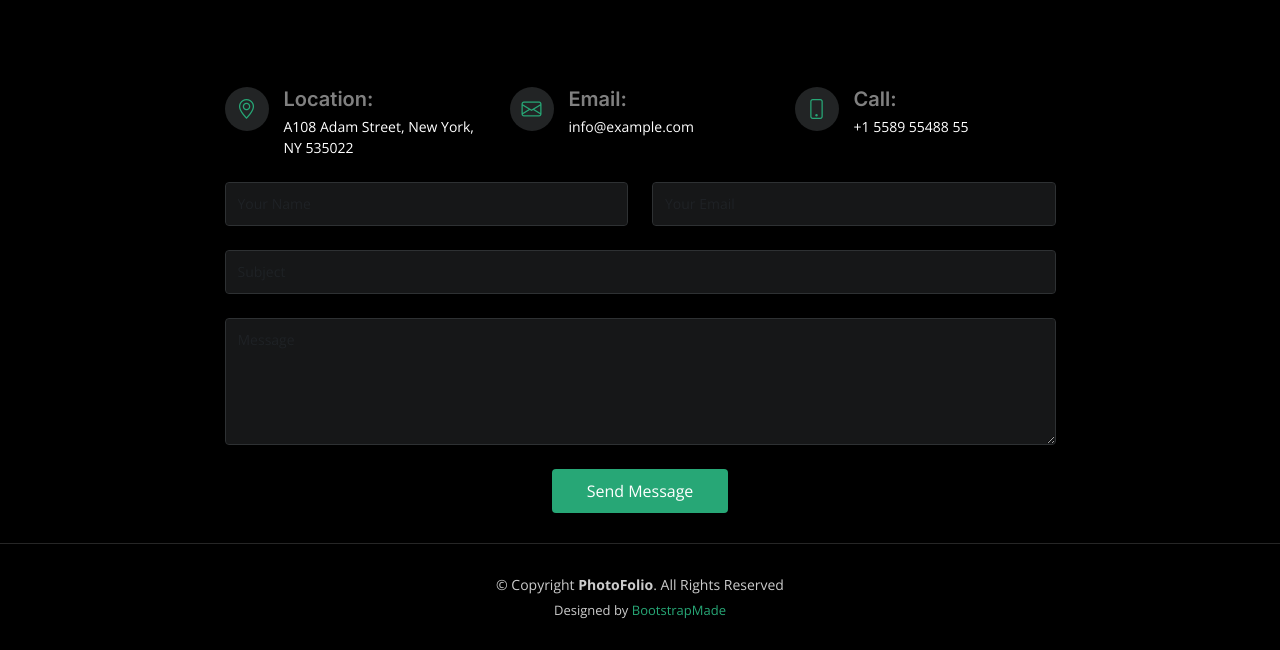
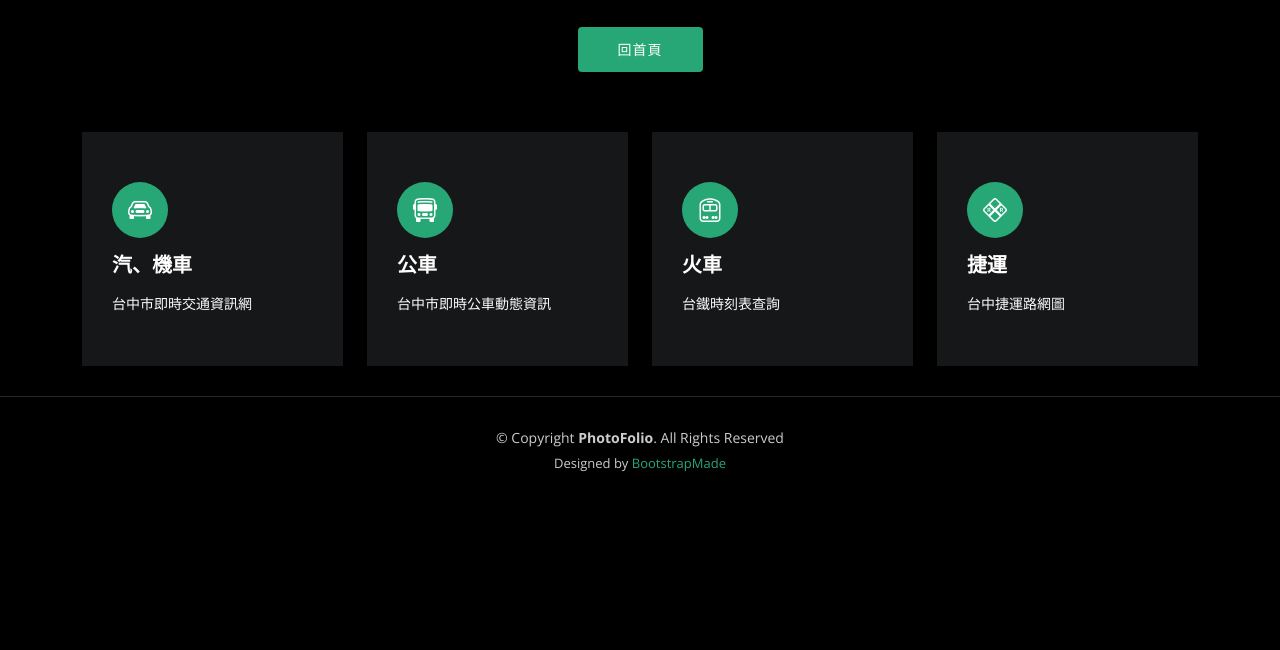
Before and after one commit to c2121005/csb-styy6m, a website: page contact.html in a window 1280 px wide. Shown: the part 226-876 px from the top of the page. After the commit the page ends 800 px from the top, so only its background shows below. Drawn offline with nearby package versions, Linux system fonts and the light colour scheme.

Commit message:
Update contact.html
Update contact.html

```diff
--- a/contact.html
+++ b/contact.html
@@ -48,7 +48,7 @@
         <!-- Uncomment the line below if you also wish to use an image logo -->
         <!-- <img src="assets/img/logo.png" alt=""> -->
         <i class="bi bi-camera"></i>
-        <h1> 台中豬旅</h1>
+      <h1> 台中豬旅</h1>
       </a>
 
       <nav id="navbar" class="navbar">
@@ -77,88 +77,65 @@
     </div>
   </header><!-- End Header -->
 
-  <!-- ======= Hero Section ======= -->
-  <section id="hero" class="hero d-flex flex-column justify-content-center align-items-center" data-aos="fade" data-aos-delay="1500">
+  <main id="main" data-aos="fade" data-aos-delay="1500">
+
+    <!-- ======= End Page Header ======= -->
+<section id="hero" class="hero d-flex flex-column justify-content-center align-items-center" data-aos="fade" data-aos-delay="1500">
     <div class="container">
       <div class="row justify-content-center">
         <div class="col-lg-6 text-center">
           <h2><span>台中</span>吃喝玩樂景點推薦</h2>
           <p>交通攻略</p>
+          <a href="index.html" class="btn-get-started">回首頁</a>
         </div>
       </div>
     </div>
   </section><!-- End Hero Section -->
 
-    <!-- ======= Contact Section ======= -->
-    <section id="contact" class="contact">
+  <main id="main" data-aos="fade" data-aos-delay="1500">
+
+    <!-- ======= Services Section ======= -->
+    <section id="services" class="services">
       <div class="container">
 
-        <div class="row gy-4 justify-content-center">
+        <div class="row gy-4">
 
-          <div class="col-lg-3">
-            <div class="info-item d-flex">
-              <i class="bi bi-geo-alt flex-shrink-0"></i>
-              <div>
-                <h4>Location:</h4>
-                <p>A108 Adam Street, New York, NY 535022</p>
-              </div>
+
+          <div class="col-xl-3 col-md-6">
+            <div class="service-item position-relative">
+              <i class="bi bi-car-front"></i>
+              <h4><a href="https://e-traffic.taichung.gov.tw/ATIS_TCC/" class="stretched-link">汽、機車</a></h4>
+              <p>台中市即時交通資訊網</p>
             </div>
-          </div><!-- End Info Item -->
+          </div><!-- End Service Item -->
 
-          <div class="col-lg-3">
-            <div class="info-item d-flex">
-              <i class="bi bi-envelope flex-shrink-0"></i>
-              <div>
-                <h4>Email:</h4>
-                <p>info@example.com</p>
-              </div>
+          <div class="col-xl-3 col-md-6">
+            <div class="service-item position-relative">
+              <i class="bi bi-bus-front"></i>
+              <h4><a href="https://citybus.taichung.gov.tw/ebus/driving-map" class="stretched-link">公車</a></h4>
+              <p>台中市即時公車動態資訊</p>
             </div>
-          </div><!-- End Info Item -->
+          </div><!-- End Service Item -->
 
-          <div class="col-lg-3">
-            <div class="info-item d-flex">
-              <i class="bi bi-phone flex-shrink-0"></i>
-              <div>
-                <h4>Call:</h4>
-                <p>+1 5589 55488 55</p>
-              </div>
+          <div class="col-xl-3 col-md-6">
+            <div class="service-item position-relative">
+              <i class="bi bi-train-front"></i>
+              <h4><a href="https://www.railway.gov.tw/tra-tip-web/tip/tip001/tip112/gobytime" class="stretched-link">火車</a></h4>
+              <p>台鐵時刻表查詢</p>
             </div>
-          </div><!-- End Info Item -->
+          </div><!-- End Service Item -->
+
+          <div class="col-xl-3 col-md-6">
+            <div class="service-item position-relative">
+              <i class="bi bi-sign-railroad"></i>
+              <h4><a href="https://www.tmrt.com.tw/metro-life/map" class="stretched-link">捷運</a></h4>
+              <p>台中捷運路網圖</p>
+            </div>
+          </div><!-- End Service Item -->
 
         </div>
-
-        <div class="row justify-content-center mt-4">
-
-          <div class="col-lg-9">
-            <form action="forms/contact.php" method="post" role="form" class="php-email-form">
-              <div class="row">
-                <div class="col-md-6 form-group">
-                  <input type="text" name="name" class="form-control" id="name" placeholder="Your Name" required>
-                </div>
-                <div class="col-md-6 form-group mt-3 mt-md-0">
-                  <input type="email" class="form-control" name="email" id="email" placeholder="Your Email" required>
-                </div>
-              </div>
-              <div class="form-group mt-3">
-                <input type="text" class="form-control" name="subject" id="subject" placeholder="Subject" required>
-              </div>
-              <div class="form-group mt-3">
-                <textarea class="form-control" name="message" rows="5" placeholder="Message" required></textarea>
-              </div>
-              <div class="my-3">
-                <div class="loading">Loading</div>
-                <div class="error-message"></div>
-                <div class="sent-message">Your message has been sent. Thank you!</div>
-              </div>
-              <div class="text-center"><button type="submit">Send Message</button></div>
-            </form>
-          </div><!-- End Contact Form -->
-
-        </div>
-
       </div>
-    </section><!-- End Contact Section -->
-
+    </section><!-- End Services Section -->
   </main><!-- End #main -->
 
   <!-- ======= Footer ======= -->
```
